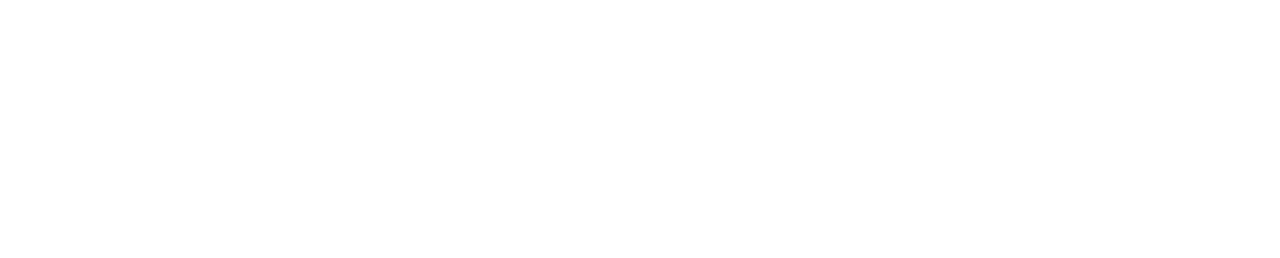
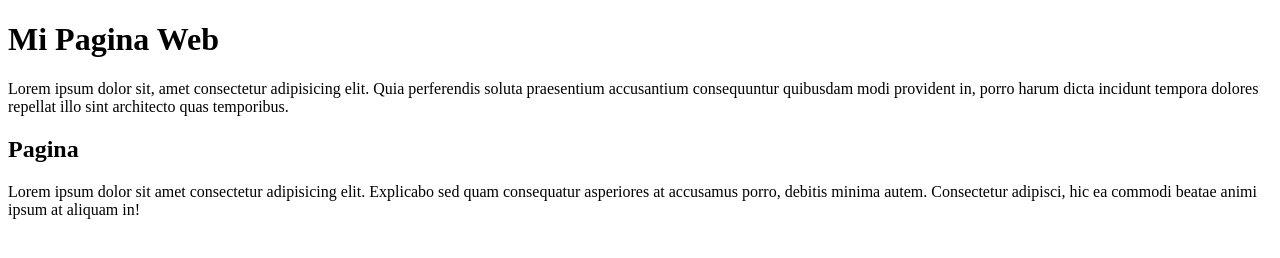
Before and after one commit to SofiaE21/SofiaE21.github.io, a plain HTML site: page index.html in a window 1280 px wide. Drawn offline with Linux system fonts and the light colour scheme.

Commit message:
Add files via upload

```diff
--- a/index.html
+++ b/index.html
@@ -3,9 +3,15 @@
 <head>
     <meta charset="UTF-8">
     <meta name="viewport" content="width=device-width, initial-scale=1.0">
-    <title>POW</title>
+    <title>pow</title>
 </head>
 <body>
+    <h1>Mi Pagina Web</h1>
+    <p>Lorem ipsum dolor sit, amet consectetur adipisicing elit. Quia perferendis soluta praesentium accusantium consequuntur quibusdam modi provident in, porro harum dicta incidunt tempora dolores repellat illo sint architecto quas temporibus.</p>
+    <h2><b>Pagina</b></h2>
+    <p>Lorem ipsum dolor sit amet consectetur adipisicing elit. Explicabo sed quam consequatur asperiores at accusamus porro, debitis minima autem. Consectetur adipisci, hic ea commodi beatae animi ipsum at aliquam in!</p>
+
+
 
 </body>
 </html>
```
